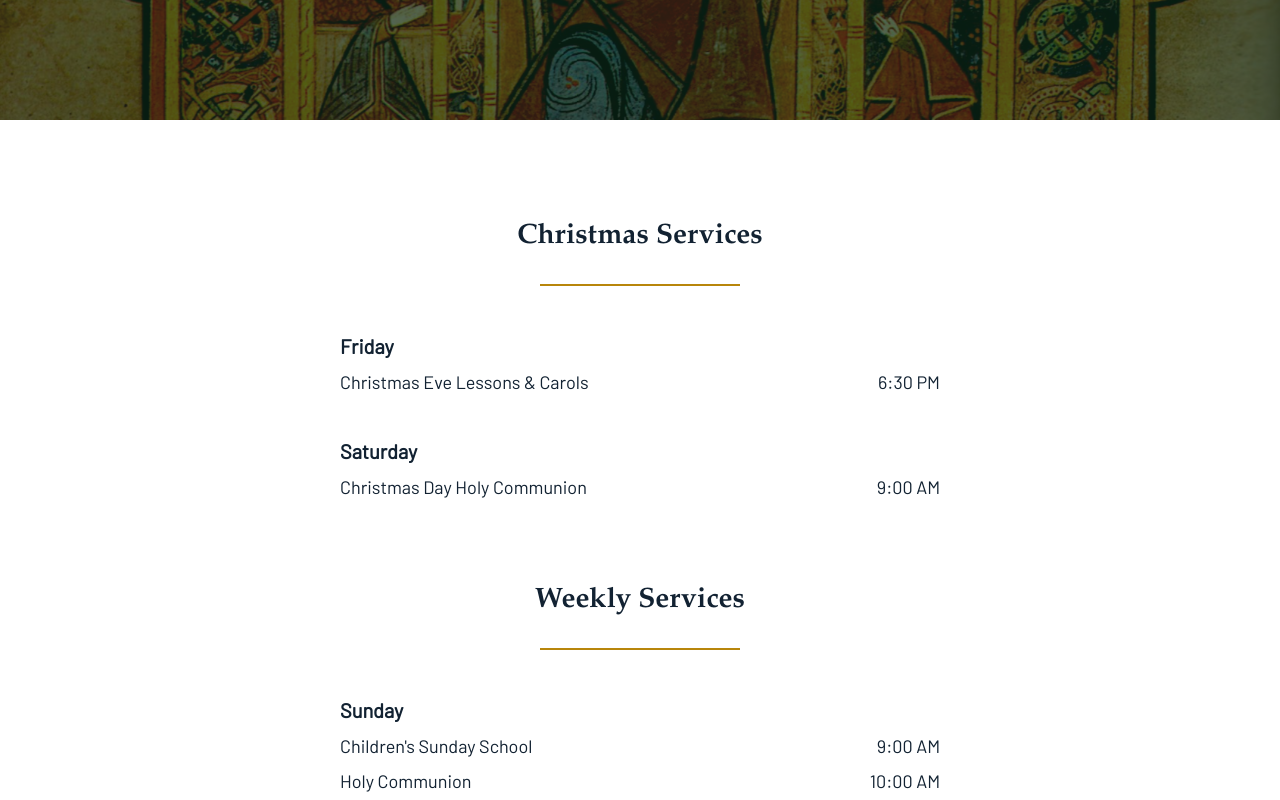
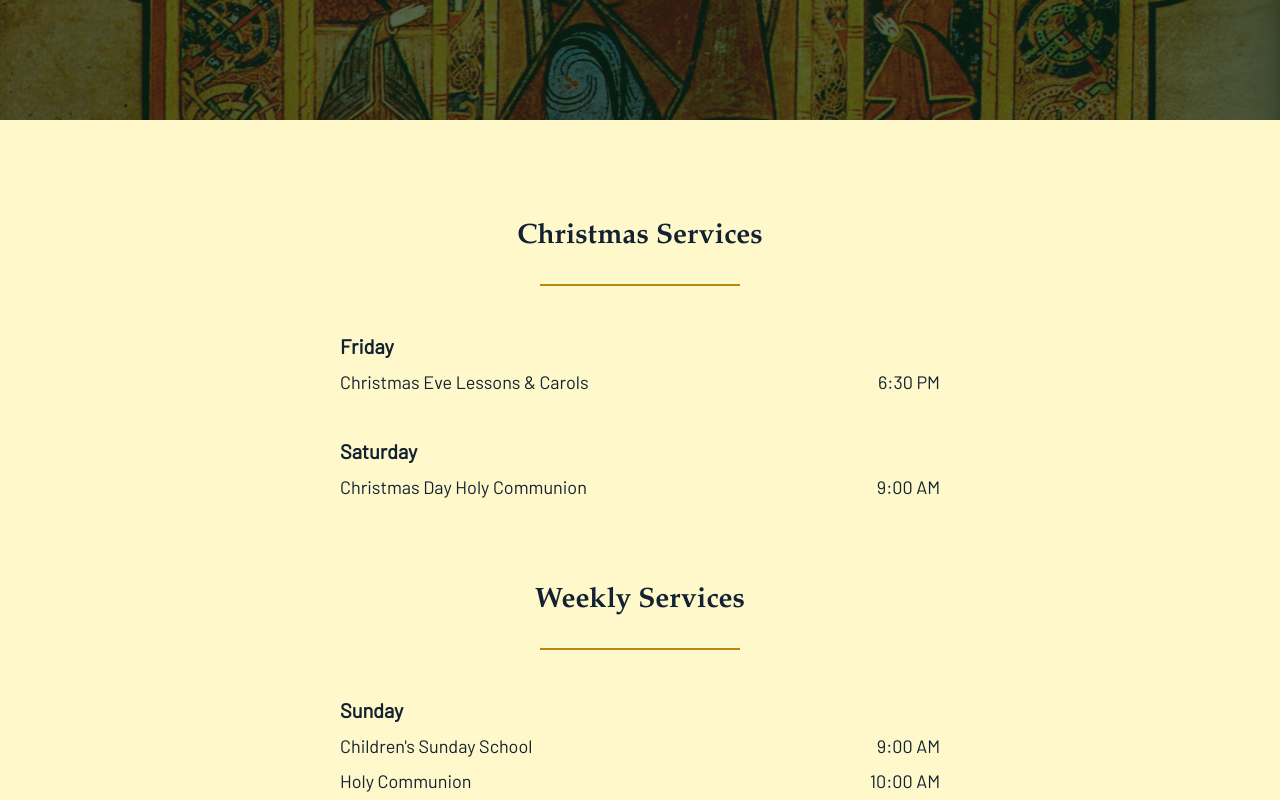
Before and after one commit to jonmcgill/ckrec, a Next.js app: page / in a window 1280 px wide. Shown: the part 680-1480 px from the top of the page. Built offline with nearby package versions, Linux system fonts and the light colour scheme; a web font is replaced by a local one.

Commit message:
change content bg color

```diff
--- a/components/PageContent.js
+++ b/components/PageContent.js
@@ -12,7 +12,7 @@ export default function PageContent({ bg, children, center, ...rest }) {
       </section>
       <style jsx global>{`
         .page-content {
-          background: ${bg || 'rgba(255,255,255,0.95)'};
+          background: ${bg || '#FFF8CA'};
           padding: 60px 30px;
           position: relative;
           z-index: 3;
--- a/pages/index.js
+++ b/pages/index.js
@@ -11,7 +11,7 @@ import { content } from '../content/content'
 export default function Index() {
   return (
     <Page isHome>
-      <PageContent bg="rgba(255,255,255,0.95)" center id="services">
+      <PageContent center id="services">
         <main>
           {content.SpecialServices.filter((s) => s.show).map((s) => (
             <div key={s.title}>
```
